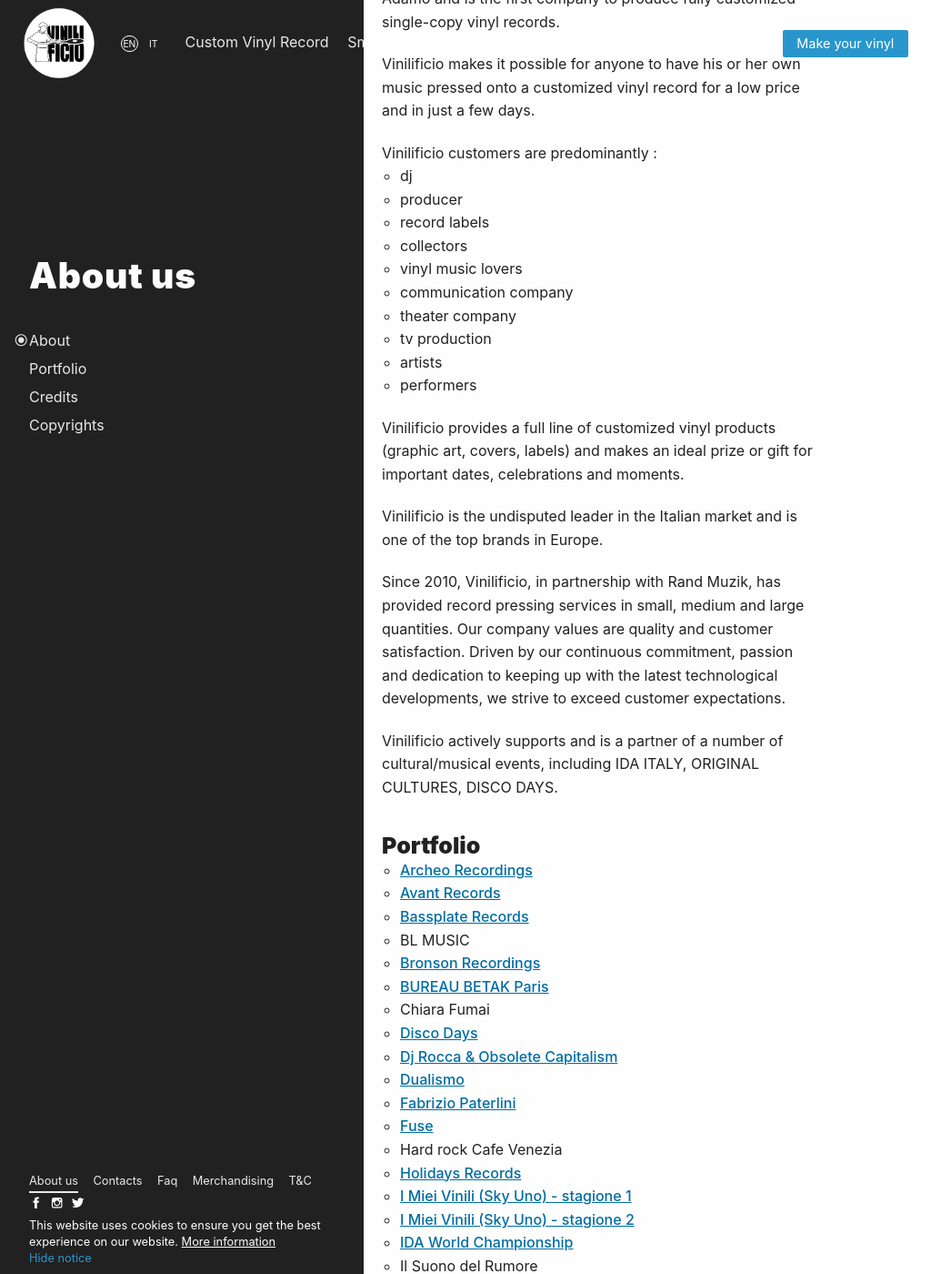
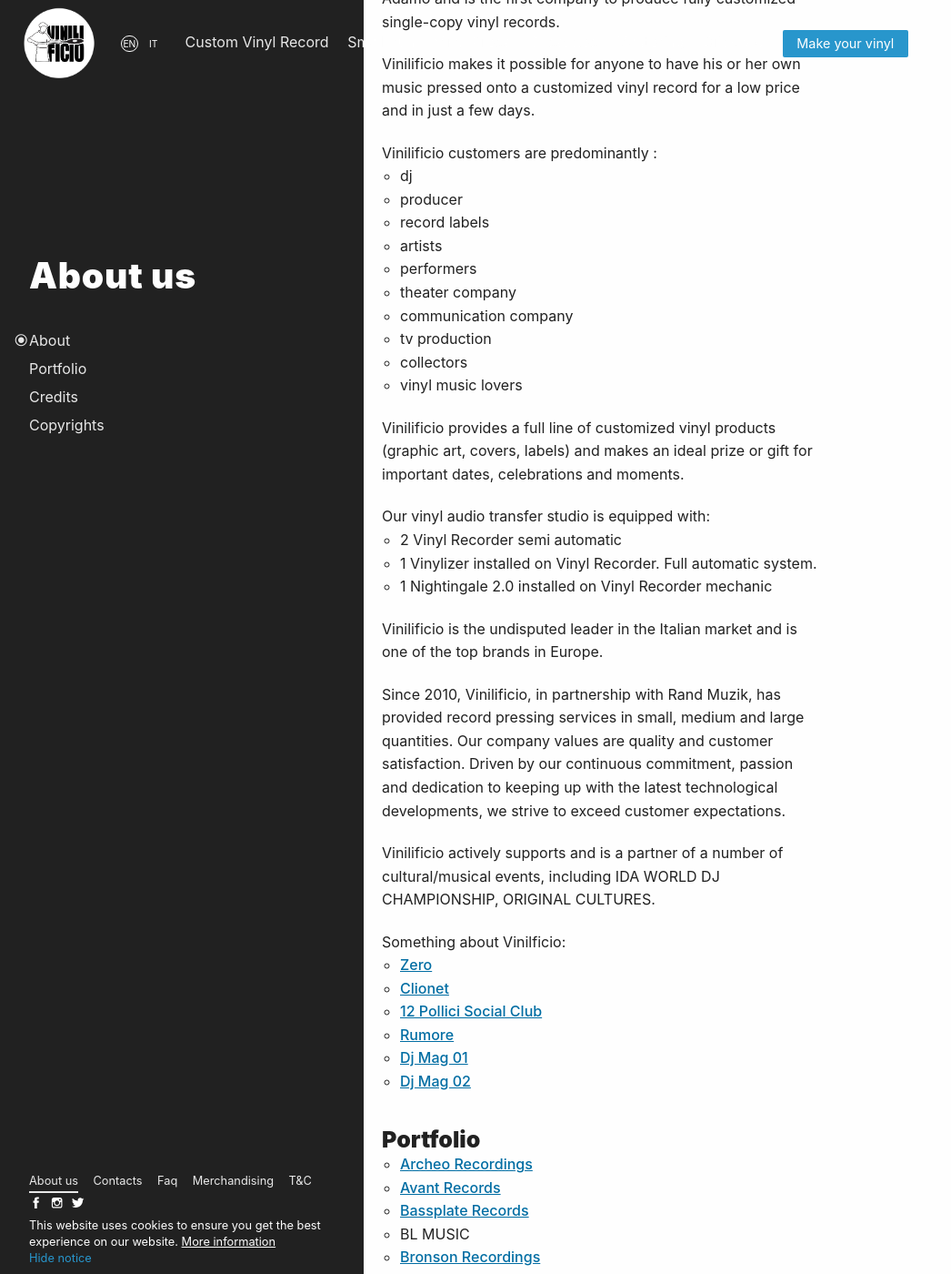
Before and after one commit to Vinilificio/vinilificio.com, a Jekyll site: the page built from en/about-us.md, in a window 1280 px wide and 1400 px high, scrolled down 277 px. Shown: the whole window at 91% size, without its empty margins (0-1046 px from the left). Built offline with Jekyll 4.4.1, drawn with Linux system fonts in a browser that asks for light colours; nearby versions of some CDN libraries; comment, search, counter and statistics services are not loaded.

Commit message:
link update

```diff
--- a/en/about-us.md
+++ b/en/about-us.md
@@ -28,21 +28,34 @@
 * dj
 * producer
 * record labels
+* artists
+* performers
+* theater company
+* communication company
+* tv production
 * collectors
 * vinyl music lovers
-* communication company
-* theater company
-* tv production
-* artists
-* performers
 
 Vinilificio provides a full line of customized vinyl products (graphic art, covers, labels) and makes an ideal  prize or gift for important dates, celebrations and moments.
+
+Our vinyl audio transfer studio is equipped with:
+* 2 Vinyl Recorder semi automatic
+* 1 Vinylizer installed on Vinyl Recorder. Full automatic system.
+* 1 Nightingale 2.0 installed on Vinyl Recorder mechanic
 
 Vinilificio is the undisputed leader in the Italian market and is one of the top brands in Europe.
 
 Since 2010, Vinilificio, in partnership with Rand Muzik, has provided record pressing services in small, medium and large quantities. Our company values are quality and customer satisfaction. Driven by our continuous commitment, passion and dedication to keeping up with the latest technological developments, we strive to exceed customer expectations.
 
-Vinilificio actively supports and is a partner of a number of cultural/musical events, including IDA ITALY, ORIGINAL CULTURES, DISCO DAYS.
+Vinilificio actively supports and is a partner of a number of cultural/musical events, including IDA WORLD DJ CHAMPIONSHIP, ORIGINAL CULTURES.
+
+Something about Vinilficio:
+* [Zero](https://zero.eu/it/persone/vinilificio-cristian-adamo/){:target="_blank"}
+* [Clionet](https://rivista.clionet.it/autore/cristian-adamo/){:target="_blank"}
+* [12 Pollici Social Club](https://www.youtube.com/watch?v=ymfnq7ZHDS4){:target="_blank"}
+* [Rumore](https://www.facebook.com/VINILIFICIOVINYL/posts/10158553344915404/?paipv=0&eav=AfZUTLPM7Bo1U0JkotNSWZfnd0nelYsxpUoF0sEdS7GeI7N1JGeTfK_BGW9cXuiuNhE&_rdr){:target="_blank"}
+* [Dj Mag 01](https://www.djmagitalia.com/speciale-stamperie-vinile-dettaglio-parte-1/){:target="_blank"}
+* [Dj Mag 02](https://www.djmagitalia.com/vinile-meno-moda-piu-amore/){:target="_blank"}
 
 ### Portfolio
 
```
Also changed, not shown: other parts of en/about-us.md (+1 -0 lines).
